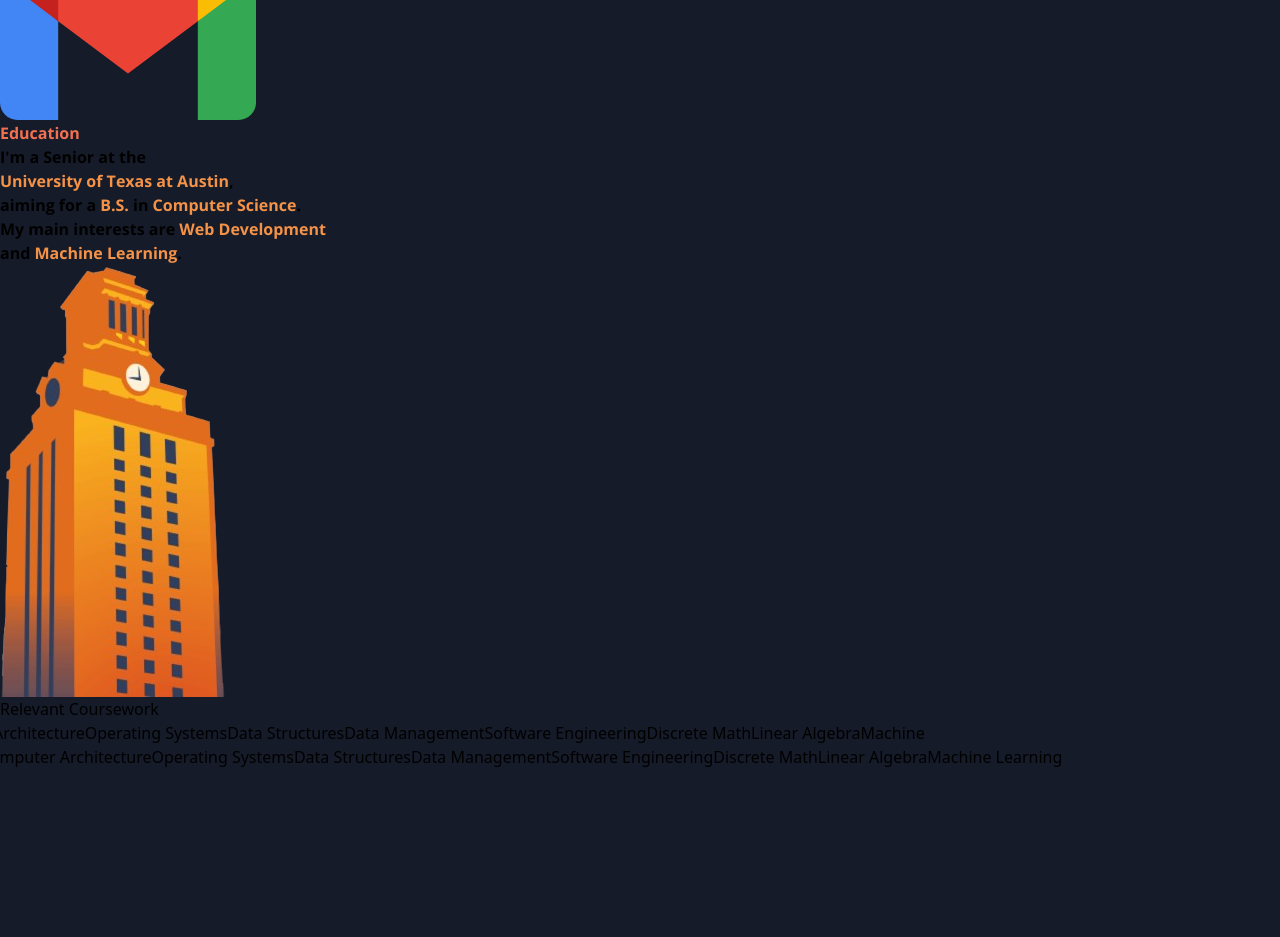
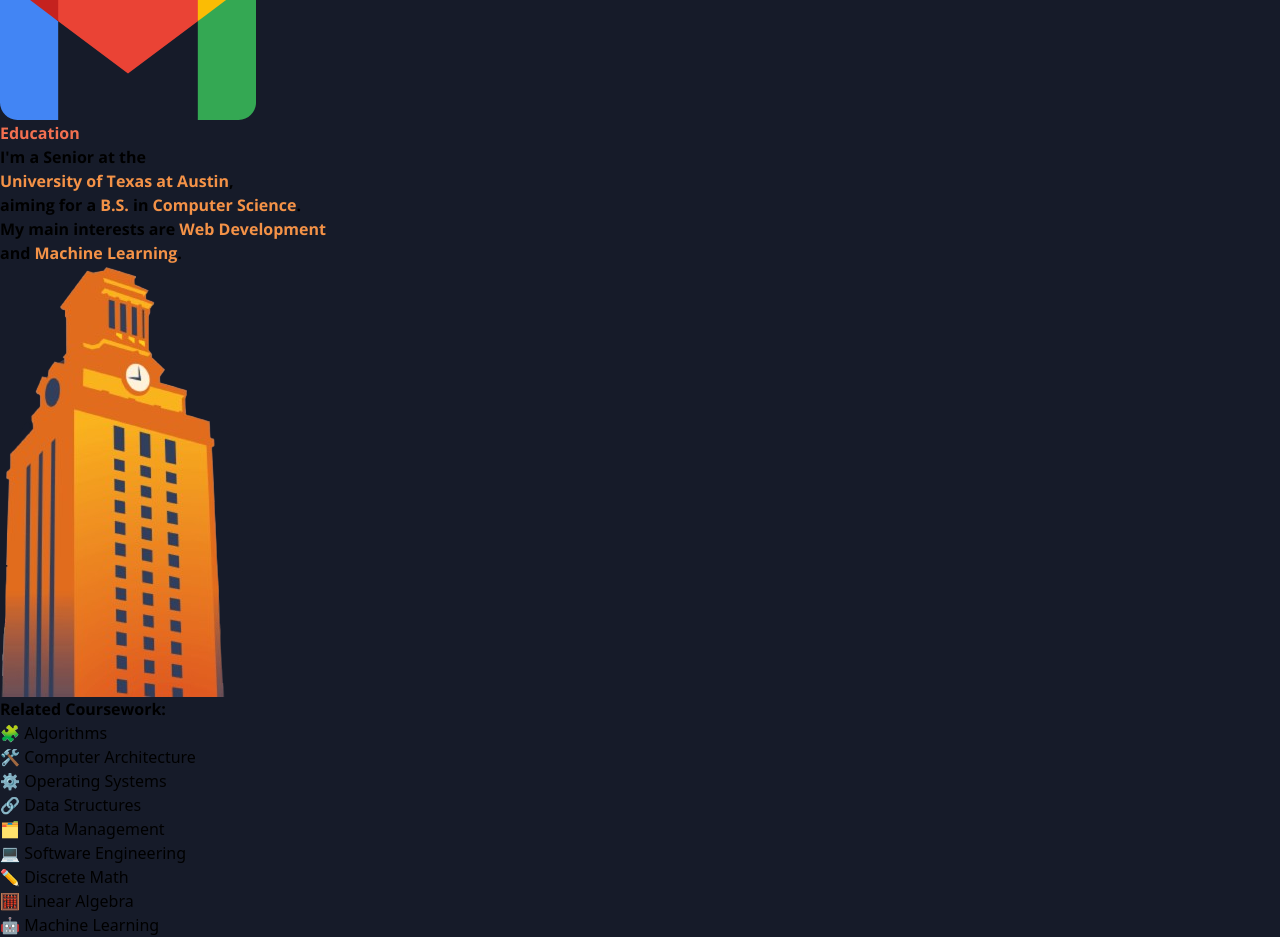
Before and after one commit to Karner-David/Karner-David.github.io, a React (Vite) app in the folder my-website/: page / in a window 1280 px wide. Shown: the part 1620-2557 px from the top of the page. Before the commit the page ends 2389 px from the top, so only its background shows below. Built offline with nearby package versions, Linux system fonts and the light colour scheme.

Commit message:
got course work animation

```diff
--- /dev/null
+++ b/my-website/src/components/CourseChips/Chips.jsx
@@ -0,0 +1,34 @@
+import React from "react";
+
+export default function Chip({course, inView, delay }) {
+
+  const map = {
+
+    "Algorithms": "🧩",
+    "Computer Architecture": "🛠️",
+    "Operating Systems": "⚙️",
+    "Data Structures": "🔗",
+    "Data Management": "🗂️",
+    "Software Engineering": "💻",
+    "Discrete Math": "✏️",
+    "Linear Algebra": "🧮",
+    "Machine Learning": "🤖",
+  }
+
+  const icon = map[course];
+  // inline-flex flex-none items-center whitespace-nowrap bg-gray-100 rounded-lg px-5 py-1
+
+  return (
+    <>
+      <h1 className={[
+        // base chip styling
+        "inline-flex flex-none items-center whitespace-nowrap bg-gray-100 rounded-lg px-5 py-1",
+        inView ? "animate-[chip-fade-up_150ms_ease-out_forwards]" : ""
+      ].join(" ")}
+      style={{ animationDelay: `${delay}ms` }}
+        >
+        {icon} {course}
+      </h1>
+    </>
+  );
+}
--- /dev/null
+++ b/my-website/src/components/CourseChips/CourseChips.jsx
@@ -0,0 +1,36 @@
+import React, {useRef, useState, useEffect} from "react";
+import Chip from "./Chips";
+
+export default function CourseChips({ courses }) {
+
+    const wrapRef = useRef(null);
+    const [inView, setInView] = useState(false);
+
+    useEffect(() => {
+        const el = wrapRef.current;
+        if (!el) return;
+        const io = new IntersectionObserver(
+        ([entry], obs) => {
+            if (entry.isIntersecting) {
+            setInView(true);
+            obs.unobserve(entry.target); // run once
+            }
+        },
+        { root: null, threshold: 0.2, rootMargin: "0px 0px -10% 0px" }
+        );
+        io.observe(el);
+        return () => io.disconnect();
+    }, []);
+
+    return (
+        <>
+            <h1 className='text-1xl text-gray-200' style={{fontFamily: 'OSBOLD'}}>Related Coursework:</h1>
+            <div         ref={wrapRef}
+className="flex flex-wrap gap-3 w-[50%] justify-center mt-4 mb-4 coursework-container">
+                {courses.map((course, index) => (
+                    <Chip course={course} key={index} inView={inView} delay={index * 150}/>
+                ))}
+            </div>
+        </>
+    )
+}
--- a/my-website/src/components/education/Education.jsx
+++ b/my-website/src/components/education/Education.jsx
@@ -1,6 +1,6 @@
 import React from 'react';
 import UTTower from '../../assets/companyicons/Ut-austin-nobg.png';
-import MarqueeChips from "../marqueechips/MarqueeChips";
+import CourseChips from '../CourseChips/CourseChips';
 import './Education.css';
 import '../../App.css';
 
@@ -19,7 +19,7 @@
     ];
 
     return(
-        <div className="w-full flex flex-col my-16 items-center education-container">
+        <div className="w-full flex flex-col my-16 overflow-x-hidden items-center education-container">
             <div className="education-title">
 
             </div>
@@ -38,11 +38,7 @@
                     <img className='h-96 animate-[slide-in-right_0.7s_ease-out]' src={UTTower} alt="" />
                 </div>
             </div>
-            <div className="coursework-container">
-                <div className="p-6">
-                  <MarqueeChips items={courses} speed={22} className="rounded-xl border border-gray-200 bg-white/70 backdrop-blur" />
-                </div>
-            </div>
+            <CourseChips courses={courses}></CourseChips>
         </div>
     );
 }
--- a/my-website/src/components/marqueechips/MarqueeChips.jsx
+++ /dev/null
@@ -1,41 +0,0 @@
-import React from "react";
-
-export default function MarqueeChips({ items, title = "Relevant Coursework", speed = 25 }) {
-  // We’ll render two identical copies for the seamless effect
-  const doubled = [...items, ...items];
-
-  return (
-    <section aria-labelledby="coursework-title" className="w-full">
-      <h3 id="coursework-title" className="mb-2 text-sm font-medium text-gray-500 tracking-wide">
-        {title}
-      </h3>
-
-      <div
-        className="relative w-full overflow-hidden rounded-xl border border-gray-200 bg-white/70 backdrop-blur"
-        style={{ "--marquee-speed": `${speed}s` }}
-      >
-        {/* fade edges for style */}
-        <div className="pointer-events-none absolute inset-y-0 left-0 w-10 bg-gradient-to-r from-white to-transparent" />
-        <div className="pointer-events-none absolute inset-y-0 right-0 w-10 bg-gradient-to-l from-white to-transparent" />
-
-        {/* the scrolling track */}
-        <div
-          className="
-            flex w-[200%] gap-4 whitespace-nowrap
-            animate-chips-marquee
-            hover:[animation-play-state:paused]
-          "
-        >
-          {doubled.map((label, i) => (
-            <span
-              key={`${label}-${i}`}
-              className="mx-1 my-3 inline-flex items-center rounded-full border border-gray-200 bg-gray-100 px-3 py-1 text-sm text-gray-800 shadow-sm select-none cursor-default"
-            >
-              {label}
-            </span>
-          ))}
-        </div>
-      </div>
-    </section>
-  );
-}
--- a/my-website/src/index.css
+++ b/my-website/src/index.css
@@ -11,11 +11,19 @@
   from {
     transform: translateX(0);
   }
-  to {
-    transform: translateX(-50%);
-  }
+  to{transform:translateX(-50%)}
 }
 
 .animate-chips-marquee {
   animation: chips-marquee var(--marquee-speed, 25s) linear infinite;
 }
+
+@keyframes chip-fade-up {
+  from { opacity: 0; transform: translateY(8px) scale(0.98); }
+  to   { opacity: 1; transform: translateY(0) scale(1); }
+}
+
+/* turn animation off for folks who prefer reduced motion */
+@media (prefers-reduced-motion: reduce) {
+  .anim-chip { animation: none !important; opacity: 1 !important; transform: none !important; }
+}
```
